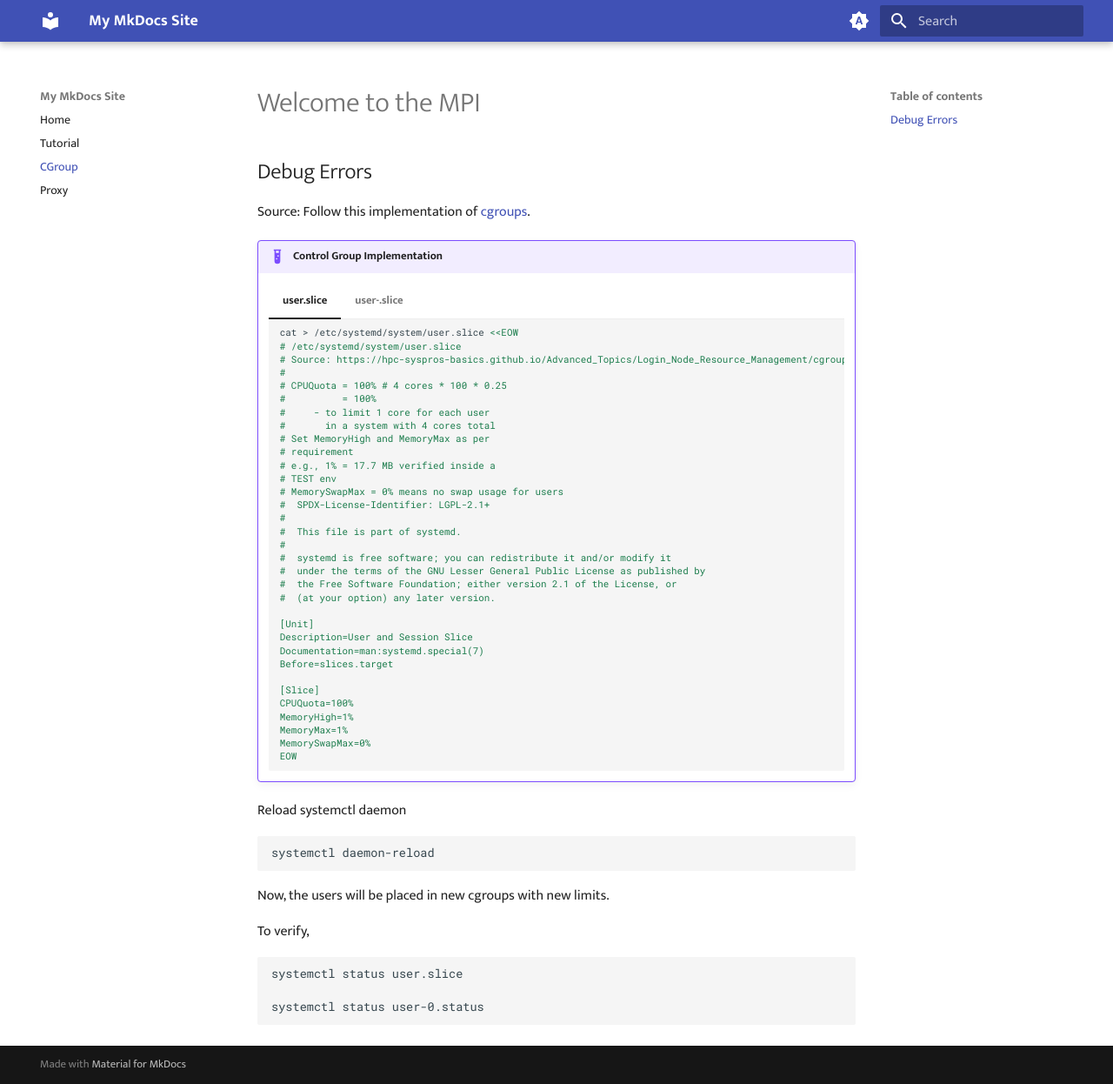
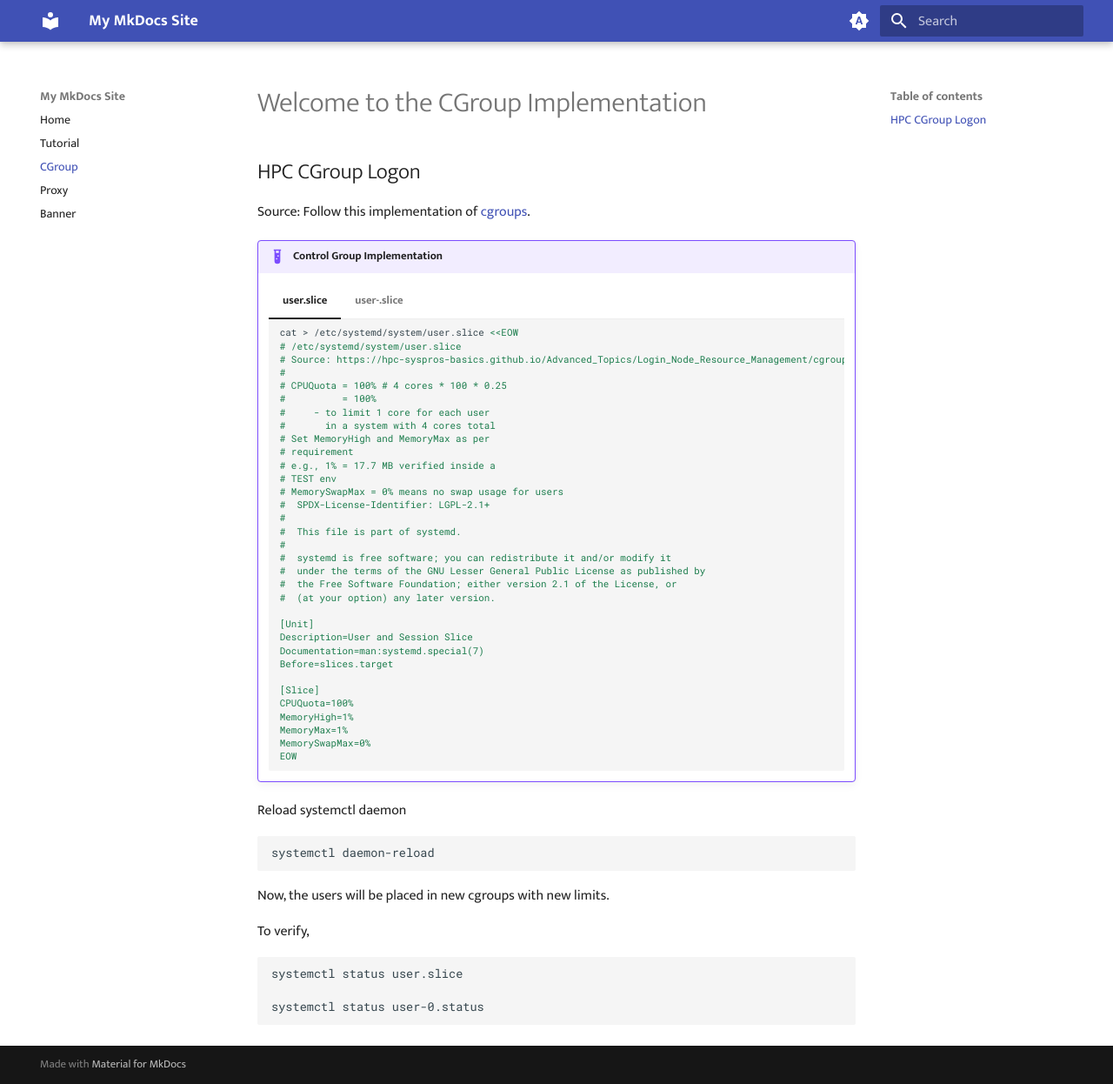
Before and after one commit to duggalrohi/my_demo_repo, an MkDocs documentation site: the page built from docs/cgroup.md, in a window 1280 px wide and 1246 px high. Shown: the whole window at 87% size. Built offline with MkDocs 1.6.1 and Material for MkDocs 9.7.7, drawn with Linux system fonts in a browser that asks for light colours.

Commit message:
Add banner gen script

```diff
--- a/docs/cgroup.md
+++ b/docs/cgroup.md
@@ -1,6 +1,6 @@
 
-# Welcome to the MPI
-## Debug Errors
+# Welcome to the CGroup Implementation
+## HPC CGroup Logon
 
 Source:
 Follow this implementation of [cgroups](https://hpc-syspros-basics.github.io/Advanced_Topics/Login_Node_Resource_Management/cgroups.html).
--- a/docs/proxy.md
+++ b/docs/proxy.md
@@ -1,6 +1,6 @@
 
-# Welcome to the MPI
-## Debug Errors
+# Welcome to the ProxyCommand Setup
+## Slurm SSH Proxy
 
 Source:
 Follow this implementation of [slurm-ssh-node-proxycommand](https://github.com/AaltoSciComp/slurm-ssh-node-proxycommand/blob/main/slurm-ssh-node-proxycommand).
--- a/mkdocs.yml
+++ b/mkdocs.yml
@@ -7,6 +7,7 @@
   - Tutorial: mpi.md
   - CGroup: cgroup.md
   - Proxy: proxy.md
+  - Banner: banner.md
         #- About: about.md
         #  # Add more navigation items as needed
         #
```
Also changed, not shown: docs/banner.md (added, +104 -0 lines).
